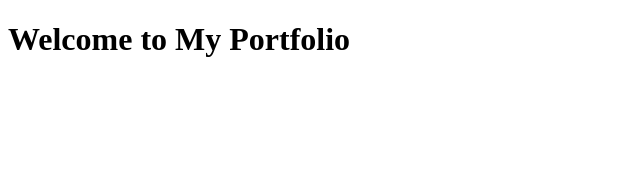
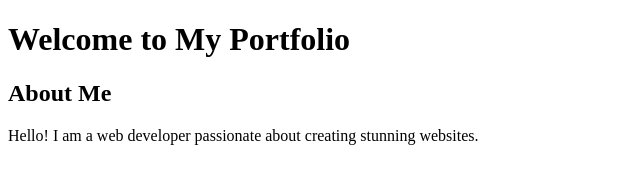
Before and after one commit to niluferbabayeva/team-project, a plain HTML site: page index.html in a window 1280 px wide. Shown: the whole page, without its empty margins (0-640 px from the left). Drawn offline with Linux system fonts and the light colour scheme.

Commit message:
Add introduction section

```diff
--- a/index.html
+++ b/index.html
@@ -7,5 +7,9 @@
     <header>
         <h1>Welcome to My Portfolio</h1>
     </header>
+    <section>
+        <h2>About Me</h2>
+        <p>Hello! I am a web developer passionate about creating stunning websites.</p>
+    </section>
 </body>
 </html>
```
